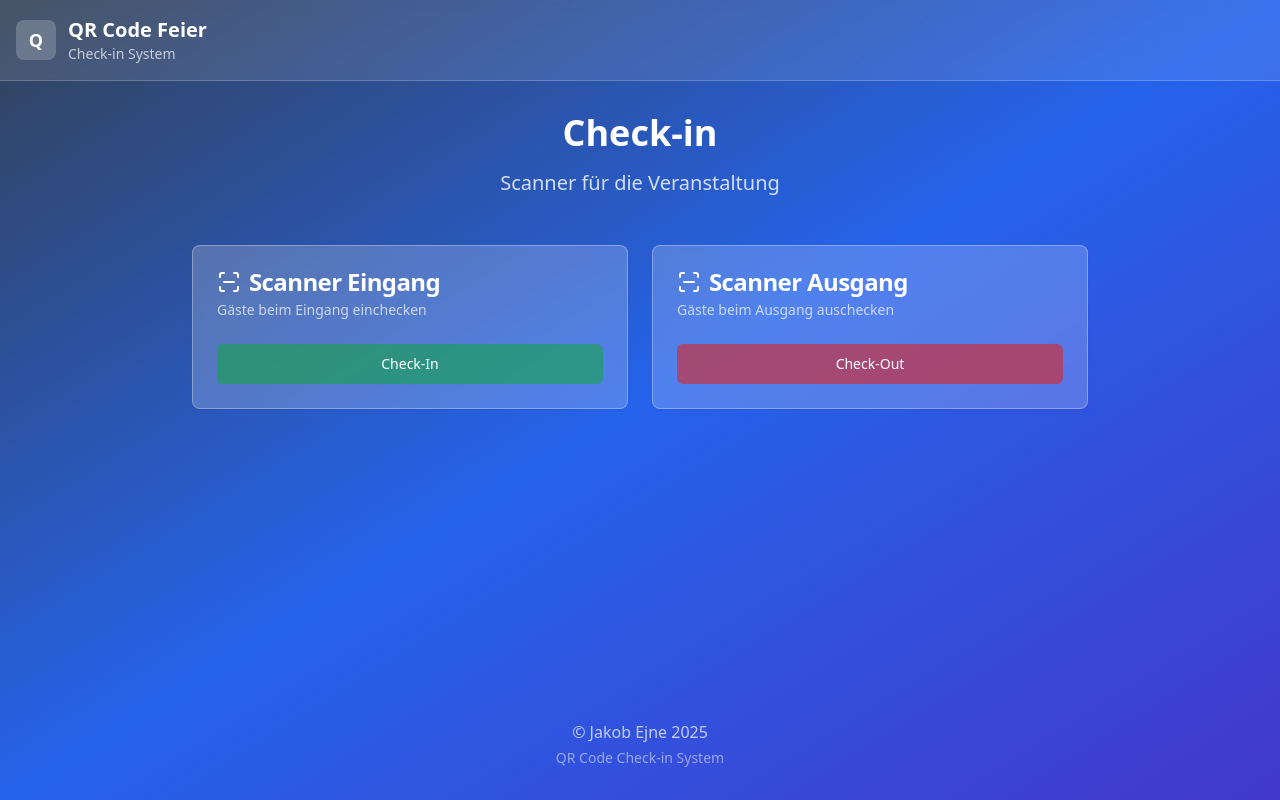
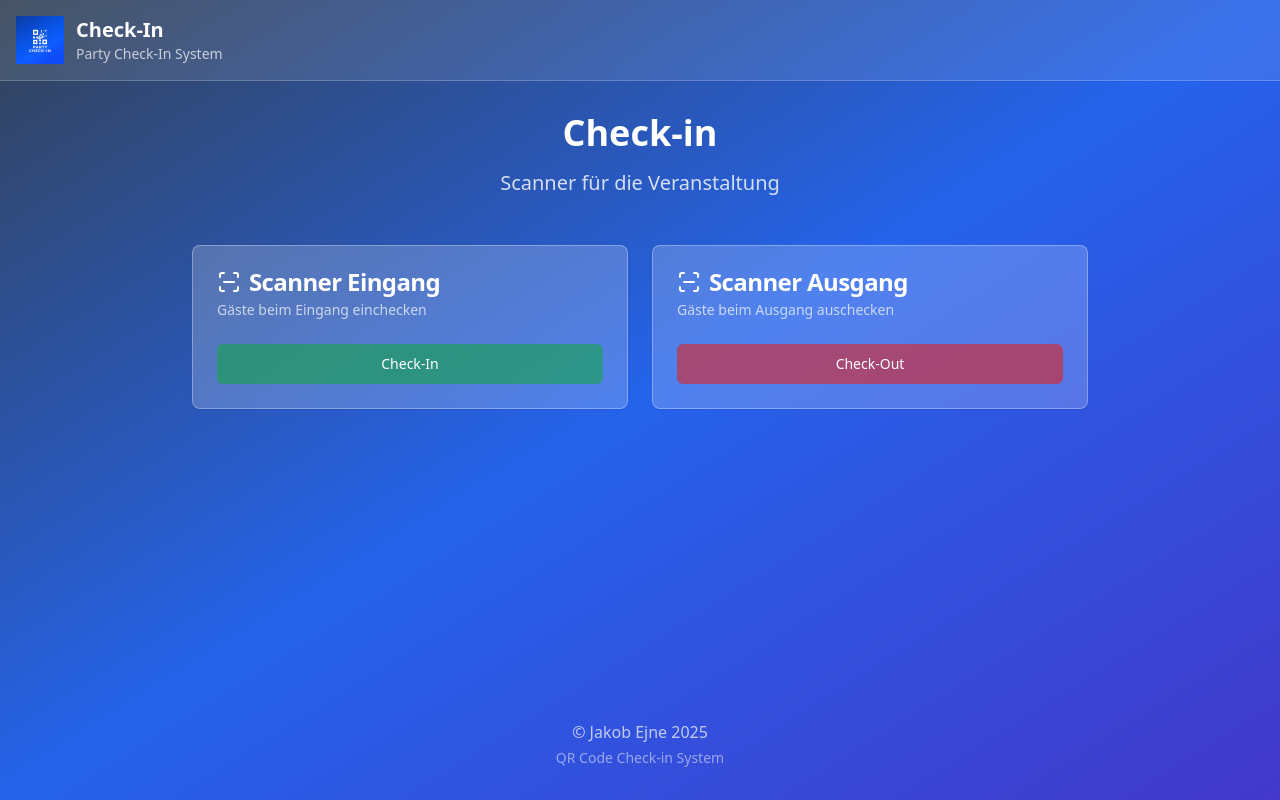
Before and after one commit to medpex/check-in, a React (Vite) app: page / in a window 1280 px wide. Built offline with nearby package versions, Linux system fonts and the light colour scheme.

Commit message:
Fix: Use logo and rename app
Use the provided logo in the header and rename the app to "check-in". Also, fix the favicon not showing.

```diff
--- a/index.html
+++ b/index.html
@@ -4,22 +4,22 @@
   <head>
     <meta charset="UTF-8" />
     <meta name="viewport" content="width=device-width, initial-scale=1.0" />
-    <title>qrcode-feier-checkin</title>
-    <meta name="description" content="Lovable Generated Project" />
-    <meta name="author" content="Lovable" />
+    <title>Check-In</title>
+    <meta name="description" content="Party Check-In System" />
+    <meta name="author" content="Jakob Ejne" />
 
     <!-- Favicon -->
-    <link rel="icon" href="/favicon.png" type="image/png">
-    <link rel="apple-touch-icon" href="/favicon.png">
+    <link rel="icon" href="/lovable-uploads/bc0f22e3-ce80-4020-b167-3fd5843f9339.png" type="image/png">
+    <link rel="apple-touch-icon" href="/lovable-uploads/bc0f22e3-ce80-4020-b167-3fd5843f9339.png">
 
-    <meta property="og:title" content="qrcode-feier-checkin" />
-    <meta property="og:description" content="Lovable Generated Project" />
+    <meta property="og:title" content="Check-In" />
+    <meta property="og:description" content="Party Check-In System" />
     <meta property="og:type" content="website" />
-    <meta property="og:image" content="https://lovable.dev/opengraph-image-p98pqg.png" />
+    <meta property="og:image" content="/lovable-uploads/bc0f22e3-ce80-4020-b167-3fd5843f9339.png" />
 
     <meta name="twitter:card" content="summary_large_image" />
     <meta name="twitter:site" content="@lovable_dev" />
-    <meta name="twitter:image" content="https://lovable.dev/opengraph-image-p98pqg.png" />
+    <meta name="twitter:image" content="/lovable-uploads/bc0f22e3-ce80-4020-b167-3fd5843f9339.png" />
   </head>
 
   <body>
--- a/src/components/layout/Header.tsx
+++ b/src/components/layout/Header.tsx
@@ -1,19 +1,21 @@
-
-import { Link } from "react-router-dom";
 
 export const Header = () => {
   return (
     <header className="bg-white/10 backdrop-blur-sm border-b border-white/20 sticky top-0 z-50">
       <div className="container mx-auto px-4 py-4">
         <div className="flex items-center justify-between">
-          {/* Logo ohne Link */}
+          {/* Logo */}
           <div className="flex items-center gap-3">
-            <div className="w-10 h-10 bg-white/20 rounded-lg flex items-center justify-center">
-              <span className="text-white font-bold text-lg">Q</span>
+            <div className="w-12 h-12 flex items-center justify-center">
+              <img
+                src="/lovable-uploads/bc0f22e3-ce80-4020-b167-3fd5843f9339.png"
+                alt="Check-In Logo"
+                className="w-full h-full object-contain"
+              />
             </div>
             <div className="text-white">
-              <h1 className="text-xl font-bold">QR Code Feier</h1>
-              <p className="text-sm text-white/70">Check-in System</p>
+              <h1 className="text-xl font-bold">Check-In</h1>
+              <p className="text-sm text-white/70">Party Check-In System</p>
             </div>
           </div>
         </div>
```
Also changed, not shown: public/lovable-uploads/bc0f22e3-ce80-4020-b167-3fd5843f9339.png (added).
